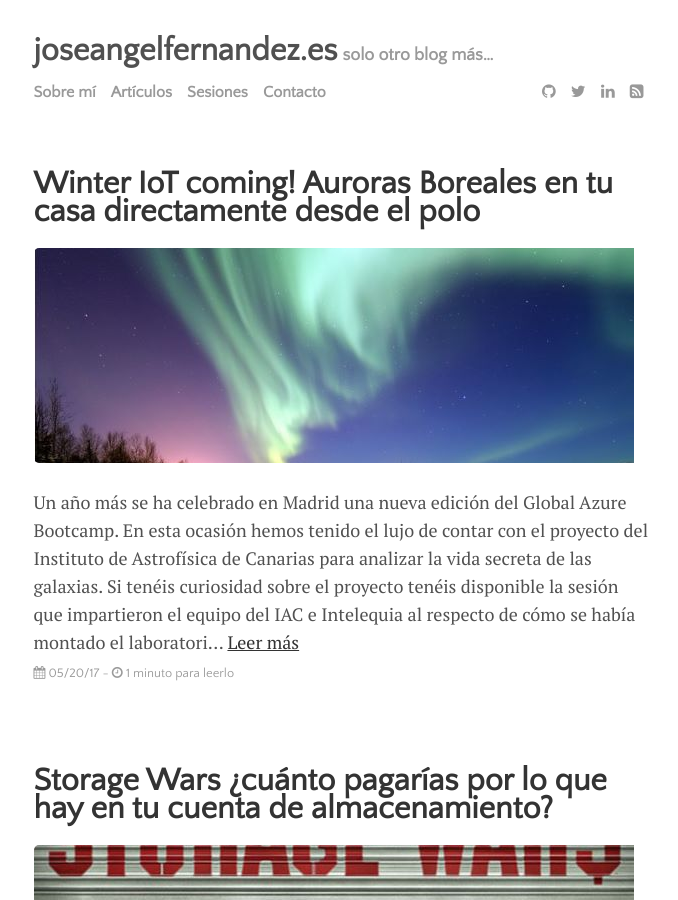
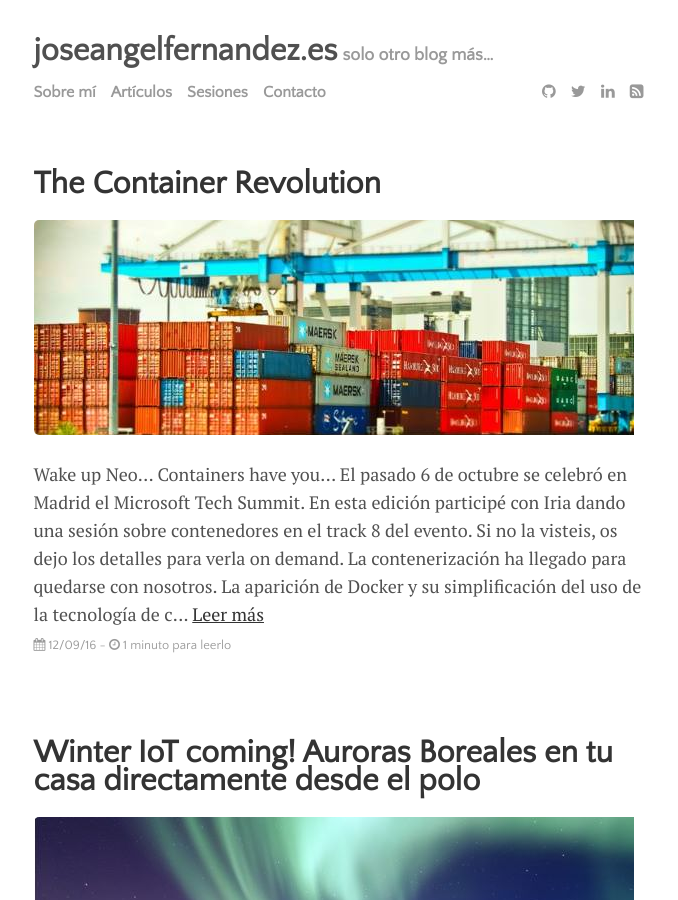
Before and after one commit to jangelfdez/blog, a Jekyll site: the page built from menu/sessions.md, in a window 1280 px wide and 900 px high. Shown: the whole window, without its empty margins (299-977 px from the left). Built offline with Jekyll 4.4.1, drawn with Linux system fonts in a browser that asks for light colours.

Commit message:
Added session "Microsoft Summit 2016"

```diff
--- /dev/null
+++ b/_sessions/2016-12-09-microsoft-summit.md
@@ -0,0 +1,23 @@
+---
+name: The Container Revolution
+event: Microsoft Summit
+author: "José Ángel Fernández"
+categories: sesiones
+tags: [azure, containers, docker]
+image: containers.jfif
+date: 2016-12-09
+---
+
+Wake up Neo… Containers have you…
+
+El pasado 6 de octubre se celebró en Madrid el Microsoft Tech Summit. En esta edición participé con [Iria](http://twitter.com/iriaq) dando una sesión sobre contenedores en el track 8 del evento. Si no la visteis, os dejo los detalles para verla on demand.
+
+
+> La contenerización ha llegado para quedarse con nosotros. La aparición de Docker y su simplificación del uso de la tecnología de contenedores ha facilitado la explosión que hemos vivido en este espacio en los últimos años. Ejecutar nuestros contenedores es tan sencillo como lanzar docker run en la línea de comandos tanto en Linux como en Windows. Sin embargo, a veces no solo nos vale conocer el cómo se usa sino que nos interesa conocer un poco mejor lo que hay por debajo.
+
+> En esta sesión veremos qué son los contenedores, de dónde vienen, detalles sobre cómo se implementan en Linux, y cómo se ha realizado la integración con Windows Server.
+
+> ¿Con qué te quedas: pastilla roja o pastilla azul?
+
+
+<iframe src="https://channel9.msdn.com/Events/Microsoft-Spain-Events/Microsoft-Summit/T8-Devops--ALM-The-Container-Revolution/player?format=html5" width="600" height="360" allowfullscreen="" frameborder="0"></iframe>
```
Also changed, not shown: _sessions/2017-05-20-azure-bootcamp.md (+1 -1 lines), assets/img/containers.jfif (added).
